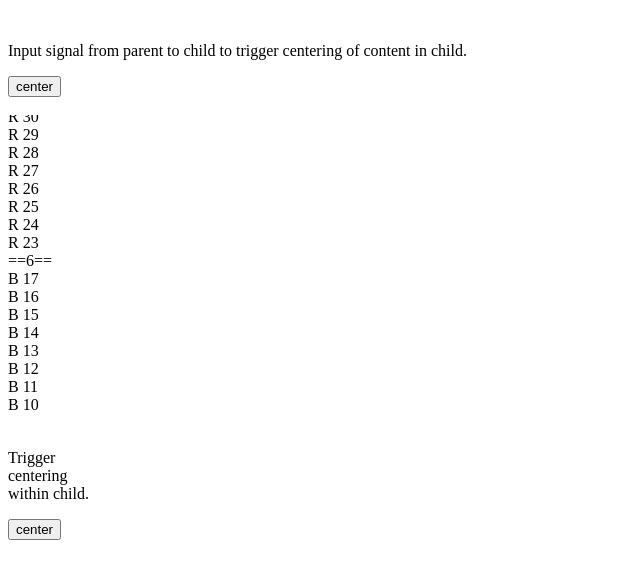
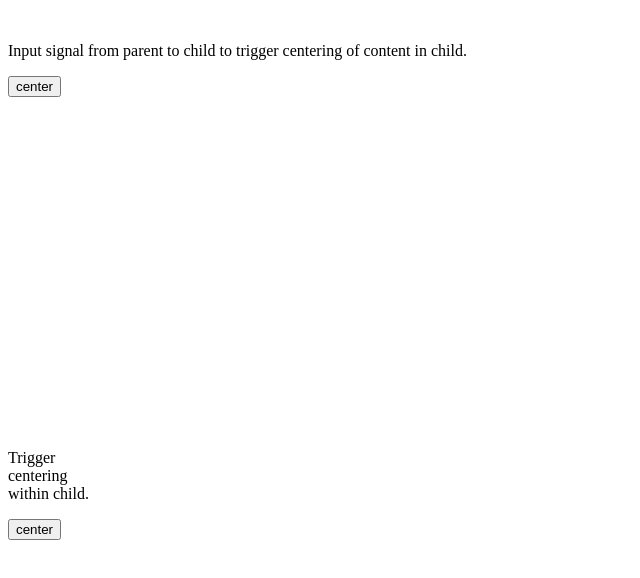
Before and after one commit to JanStureNielsen/scrollable-window, an Angular app: page / in a window 1280 px wide. Shown: the top 578 px of the page, without its empty margins (0-640 px from the left). Built offline with nearby package versions, Linux system fonts and the light colour scheme.

Commit message:
Simplify content.

```diff
--- a/src/app/window/window.component.html
+++ b/src/app/window/window.component.html
@@ -1,10 +1,11 @@
 <div class="my-window-container">
   <div class="my-window" #myWindow>
     <div class="my-content">
-      @for (line of redContent(); track line.id) {
+      @for (line of content; track line.id) {
       <div>R {{line.id}}</div>
       }
     </div>
+    <!--
     <div class="my-gap">
       <div>=={{gapContent()}}==</div>
     </div>
@@ -13,6 +14,7 @@
         <div>B {{line.id}}</div>
       }
     </div>
+    -->
   </div>
   <br/>
   <p>Trigger centering within child.</p>
```
